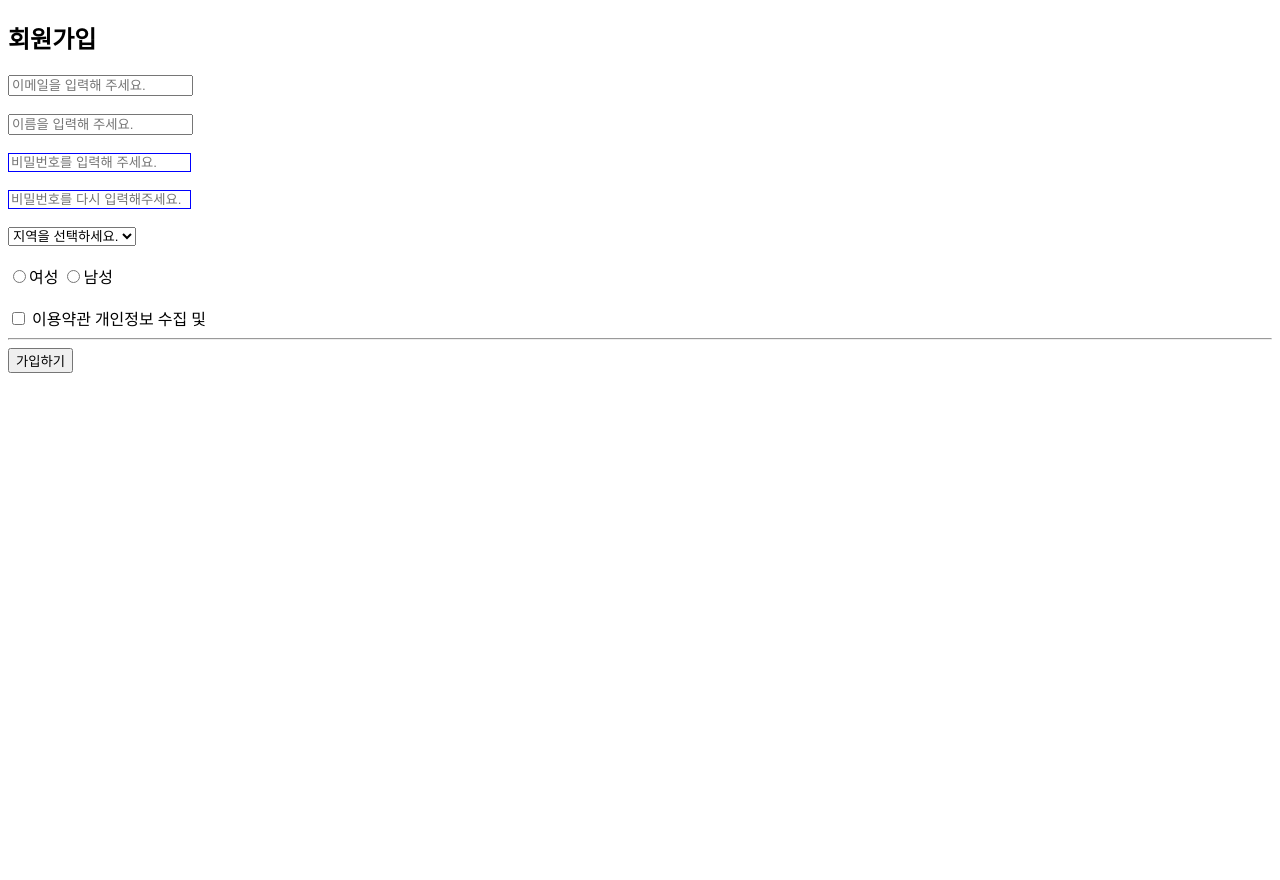
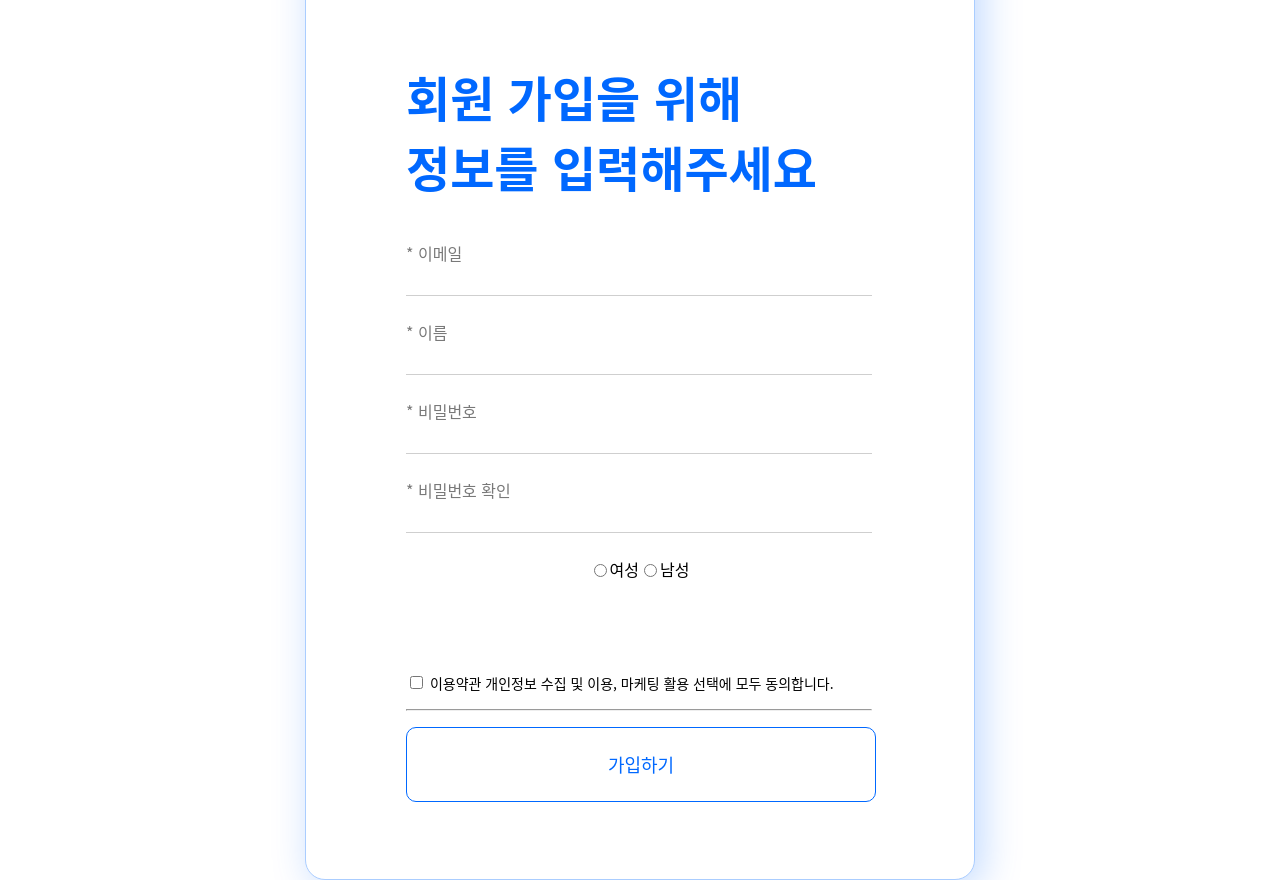
Before and after one commit to ChoiGYoung/code.camp_Backend, a plain HTML site: page class/01-html/02-signup.html in a window 1280 px wide. Before the commit the page ends 800 px from the top, so only its background shows below. Drawn offline with Linux system fonts and the light colour scheme.

Commit message:
과제 : 회원가입 css

```diff
--- a/class/01-html/02-signup.css
+++ b/class/01-html/02-signup.css
@@ -1,3 +1,78 @@
-.pw{
-    border: 1px solid blue;
+
+.pb {
+    position: absolute;
+    left: 50%;
+    top: 50%;
+    transform: translate(-50%, -50%);
+    width: 670px;
+    height: 960px;
+    background: #FFFFFF;
+    border: 1px solid #AACDFF;
+    box-shadow: 7px 7px 39px rgba(0, 104, 255, 0.25);
+    border-radius: 20px;
+    margin: 0px;
+    padding: 100px;
+    box-sizing: border-box;
+    display: flex;
+    flex-direction: column;
+    flex-wrap: nowrap;
 }
+
+.inner{
+    width: 466px;
+    color: #0068FF;
+    font-family: Noto Sans CJK KR;
+    font-size: 32px;
+    font-style: normal;
+    font-weight: 700;
+    line-height: normal;
+}
+.group1{
+    color: #797979;
+    font-family: "Noto Sans CJK KR";
+    font-size: 16px;
+    font-style: normal;
+    font-weight: 400;
+    line-height: normal;
+}
+.button{
+    border-radius: 10px;
+    border: 1px solid #0068FF;
+    background: #FFF;
+    width: 470px;
+    height: 75px;
+    color: #0068FF;
+    text-align: center;
+    font-family: "Noto Sans CJK KR";
+    font-size: 18px;
+    font-style: normal;
+    font-weight: 400;
+    line-height: normal;
+}
+.gender{
+    display: flex;
+    justify-content: center;
+    align-items: center;
+    color: #000;
+    font-family: "Noto Sans CJK KR";
+    font-size: 16px;
+    font-style: normal;
+    font-weight: 400;
+    line-height: normal;
+
+}
+.checkbox{
+    color: #000;
+    font-family: "Noto Sans CJK KR";
+    font-size: 14px;
+    font-style: normal;
+    font-weight: 400;
+    line-height: normal;
+}
+.group1 input {
+    padding: 0px;
+    border: none;
+    border-bottom: 1px solid #CFCFCF;
+    width: 466px;
+    height: 30px;
+}
--- a/class/01-html/02-signup.html
+++ b/class/01-html/02-signup.html
@@ -5,23 +5,36 @@
     <Link href="./02-signup.css" rel="stylesheet">
 </head>
 <body>
-    <h2>회원가입</h2>
-    <input type="text" placeholder="이메일을 입력해 주세요."><br><br>
-    <input type="text" placeholder="이름을 입력해 주세요."><br><br>
-    <input class="pw" type="password" placeholder="비밀번호를 입력해 주세요."><br><br>
-    <input class="pw" type="password" placeholder="비밀번호를 다시 입력해주세요."><br><br>
-    <select>
-        <option disabled="true" selected="true">지역을 선택하세요.</option>
-        <option>서울</option>
-        <option>경기</option>
-        <option>인천</option>
-    </select>
-    <br><br>
-    <input type="radio" name="gender">여성
-    <input type="radio" name="gender">남성
-    <br><br>
-    <input type="checkbox"> 이용약관 개인정보 수집 및
-    <hr>
-    <button>가입하기</button>
+    <div class="pb">
+        <div class="inner">
+            <h2>회원 가입을 위해<br> 정보를 입력해주세요 </h2>
+            <div class="group1" id="email">
+                <div class="info">* 이메일</div>
+                <input type="text"><br><br>
+            </div>
+            <div class="group1" id="name">
+                <div class="info">* 이름</div>
+                <input type="text"><br><br>
+            </div>
+            <div class="group1" id="password">
+                <div class="info">* 비밀번호</div>
+                <input type="text"><br><br>
+            </div>
+            <div class="group1" id="password_check">
+                <div class="info">* 비밀번호 확인</div>
+                <input type="text"><br><br>
+            </div>
+            <div class="gender">
+            <input type="radio" name="gender">여성
+            <input type="radio" name="gender">남성
+            </div>
+            <br><br>
+            <div class="checkbox">
+            <input type="checkbox"> 이용약관 개인정보 수집 및 이용, 마케팅 활용 선택에 모두 동의합니다.
+            </div>
+            <hr>
+            <button class="button">가입하기</button>
+        </div>
+    </div>
 </body>
 </html>
```
